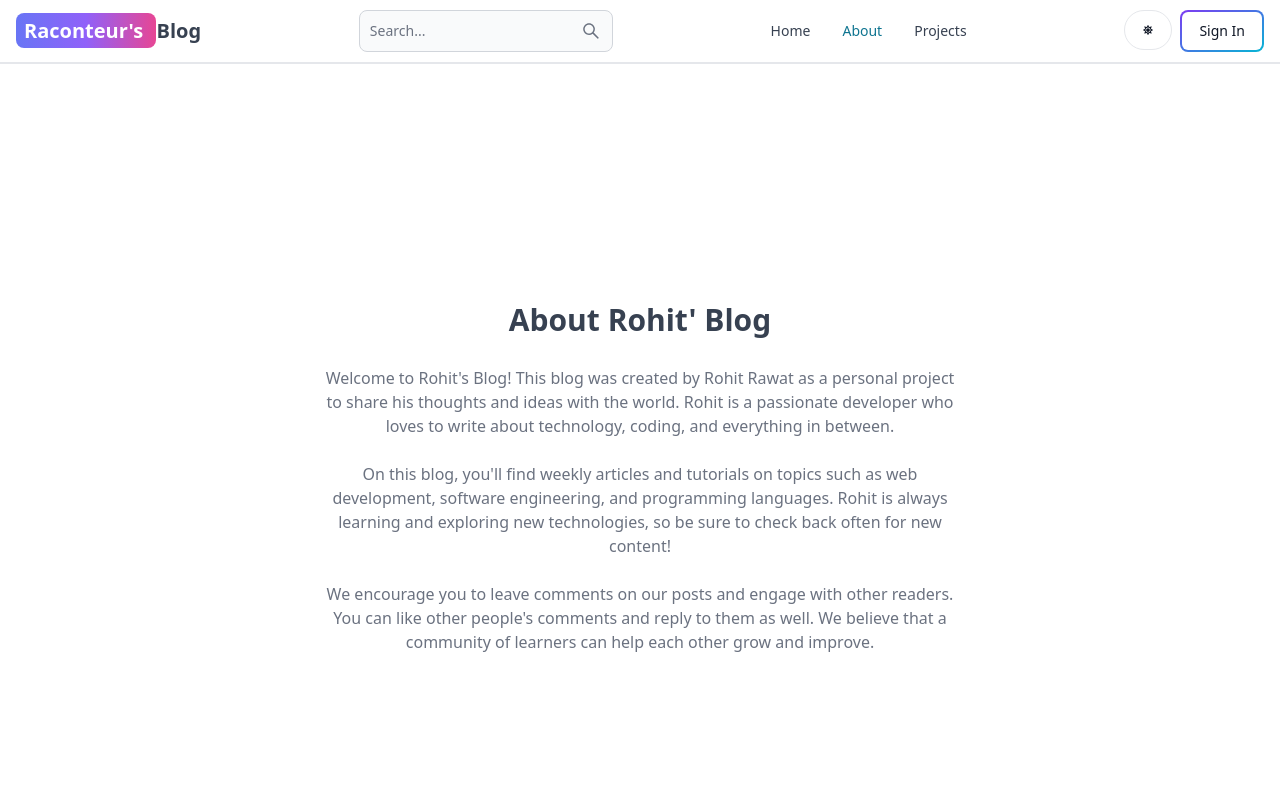
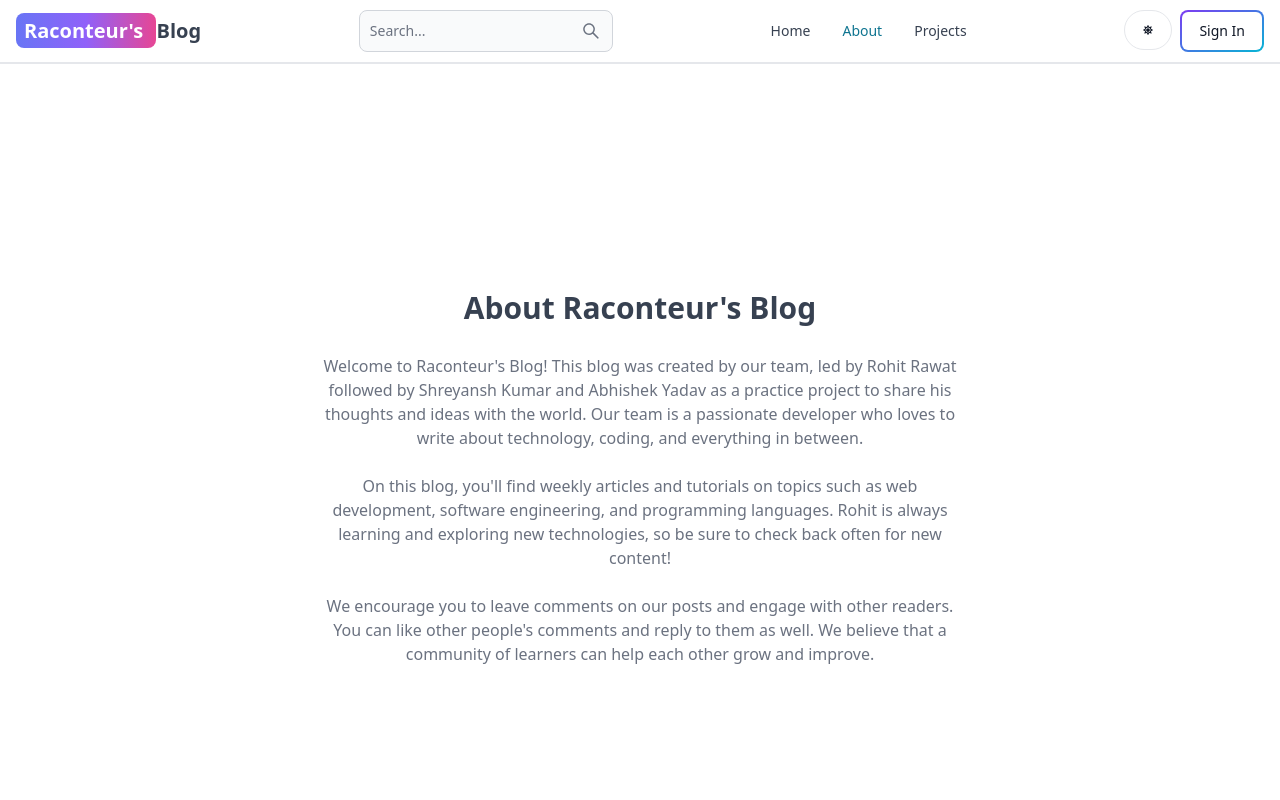
Before and after one commit to professorSergio12/Blog-website, a React (Vite) app in the folder client/: page /about in a window 1280 px wide. Shown: the top 800 px of the page. Built offline with nearby package versions, Linux system fonts and the light colour scheme; no server answers.

Commit message:
Update About.jsx

```diff
--- a/client/src/pages/About.jsx
+++ b/client/src/pages/About.jsx
@@ -4,13 +4,13 @@ export default function About() {
       <div className="max-w-2xl mx-auto p-3 text-center">
         <div>
           <h1 className="text-3xl font font-semibold text-center my-7">
-            About Rohit' Blog
+            About Raconteur's Blog
           </h1>
           <div className="text-md text-gray-500 flex flex-col gap-6">
             <p>
-              Welcome to Rohit's Blog! This blog was created by Rohit Rawat as a
-              personal project to share his thoughts and ideas with the world.
-              Rohit is a passionate developer who loves to write about
+              Welcome to Raconteur's Blog! This blog was created by our team, led by Rohit Rawat followed by Shreyansh Kumar and Abhishek Yadav as a
+              practice project to share his thoughts and ideas with the world.
+              Our team is a passionate developer who loves to write about
               technology, coding, and everything in between.
             </p>
 
```
